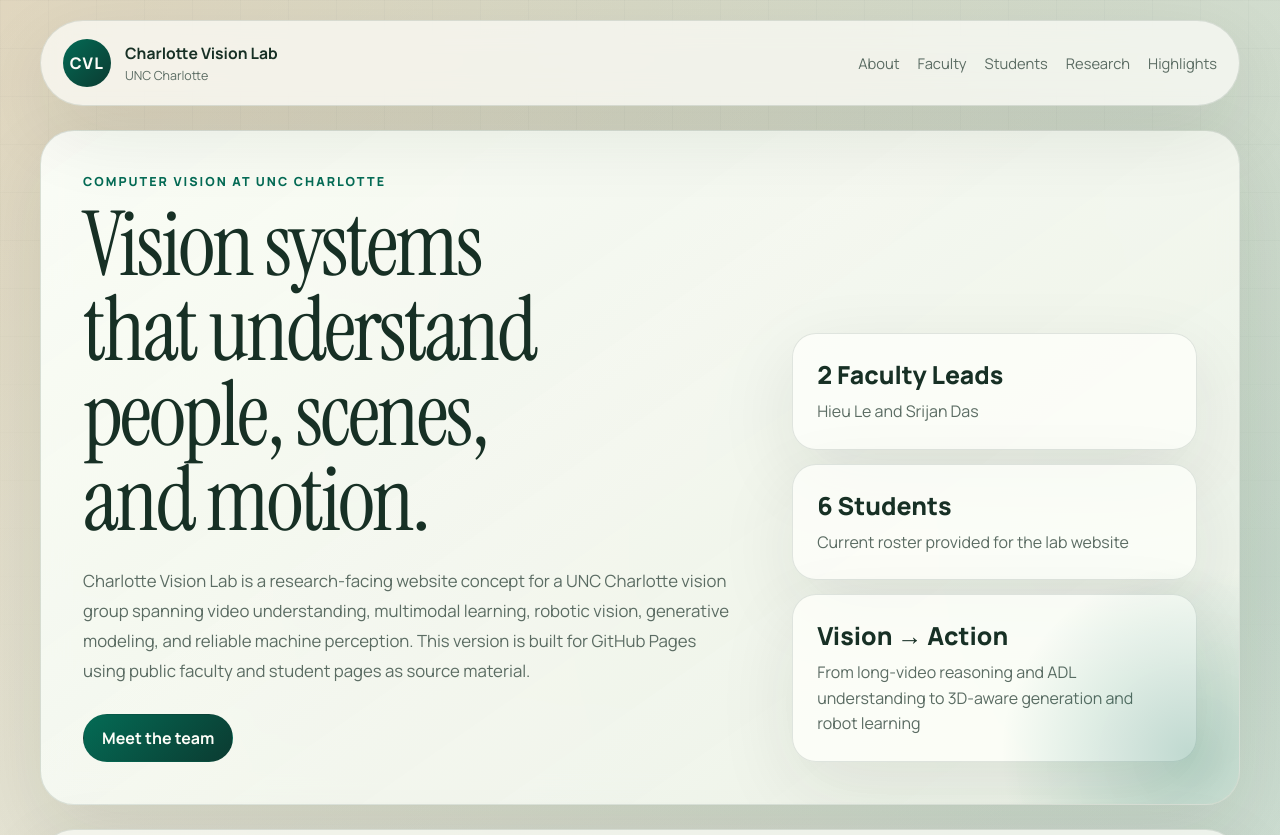
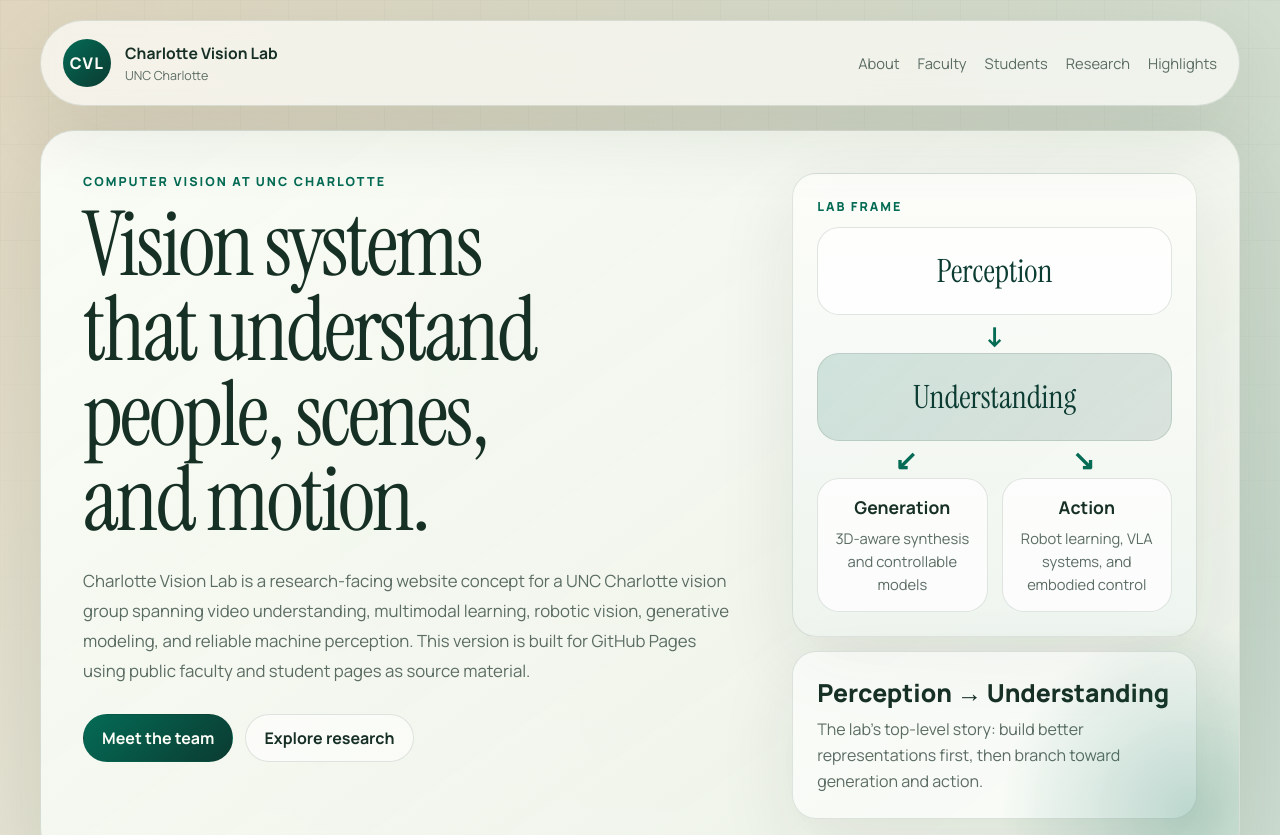
Before and after one commit to charlottevisionlab/charlottevisionlab.github.io, a plain HTML site: page index.html in a window 1280 px wide. Shown: the top 835 px of the page. Drawn offline with Linux system fonts and the light colour scheme.

Commit message:
Add hero research flow figure

```diff
--- a/index.html
+++ b/index.html
@@ -49,23 +49,36 @@
             </p>
             <div class="hero-actions">
               <a class="button button-primary" href="#faculty">Meet the team</a>
+              <a class="button button-secondary" href="#research">Explore research</a>
             </div>
           </div>
 
           <aside class="hero-panel" aria-label="Lab snapshot">
-            <div class="stat-card">
-              <span class="stat-value">2 Faculty Leads</span>
-              <span class="stat-label">Hieu Le and Srijan Das</span>
-            </div>
-            <div class="stat-card">
-              <span class="stat-value">6 Students</span>
-              <span class="stat-label">Current roster provided for the lab website</span>
-            </div>
-            <div class="stat-card">
-              <span class="stat-value">Vision → Action</span>
+            <figure class="hero-figure">
+              <figcaption class="feature-kicker">Lab frame</figcaption>
+              <div class="flow-core">Perception</div>
+              <div class="flow-arrow flow-arrow-down" aria-hidden="true">↓</div>
+              <div class="flow-core flow-understanding">Understanding</div>
+              <div class="flow-branches" aria-hidden="true">
+                <span class="flow-arrow">↙</span>
+                <span class="flow-arrow">↘</span>
+              </div>
+              <div class="flow-leaves">
+                <div class="flow-leaf">
+                  <strong>Generation</strong>
+                  <span>3D-aware synthesis and controllable models</span>
+                </div>
+                <div class="flow-leaf">
+                  <strong>Action</strong>
+                  <span>Robot learning, VLA systems, and embodied control</span>
+                </div>
+              </div>
+            </figure>
+            <div class="stat-card stat-card-note">
+              <span class="stat-value">Perception → Understanding</span>
               <span class="stat-label">
-                From long-video reasoning and ADL understanding to 3D-aware
-                generation and robot learning
+                The lab’s top-level story: build better representations first,
+                then branch toward generation and action.
               </span>
             </div>
           </aside>
--- a/styles.css
+++ b/styles.css
@@ -234,6 +234,79 @@ body::before {
   align-content: end;
 }
 
+.hero-figure {
+  margin: 0;
+  padding: 24px;
+  border: 1px solid var(--line);
+  border-radius: var(--radius-lg);
+  background:
+    linear-gradient(180deg, rgba(253, 254, 250, 0.92), rgba(238, 244, 239, 0.92));
+  box-shadow: var(--shadow);
+}
+
+.flow-core,
+.flow-leaf {
+  display: grid;
+  place-items: center;
+  text-align: center;
+  border: 1px solid var(--line);
+  border-radius: 22px;
+  background: rgba(255, 255, 255, 0.74);
+}
+
+.flow-core {
+  min-height: 88px;
+  padding: 18px;
+  font-family: "Instrument Serif", serif;
+  font-size: 2rem;
+  color: var(--accent-deep);
+}
+
+.flow-understanding {
+  background:
+    linear-gradient(135deg, rgba(4, 107, 85, 0.16), rgba(11, 59, 49, 0.12));
+}
+
+.flow-arrow,
+.flow-branches {
+  display: grid;
+  place-items: center;
+  color: var(--accent);
+  font-size: 1.7rem;
+  font-weight: 800;
+}
+
+.flow-arrow-down {
+  min-height: 38px;
+}
+
+.flow-branches {
+  grid-template-columns: repeat(2, 1fr);
+  min-height: 32px;
+}
+
+.flow-leaves {
+  display: grid;
+  grid-template-columns: repeat(2, minmax(0, 1fr));
+  gap: 14px;
+}
+
+.flow-leaf {
+  gap: 8px;
+  min-height: 132px;
+  padding: 16px;
+}
+
+.flow-leaf strong {
+  font-size: 1.1rem;
+}
+
+.flow-leaf span {
+  color: var(--muted);
+  font-size: 0.92rem;
+  line-height: 1.55;
+}
+
 .stat-card,
 .feature-card,
 .faculty-card,
@@ -250,6 +323,10 @@ body::before {
 
 .stat-card {
   padding: 24px;
+}
+
+.stat-card-note {
+  background: rgba(255, 255, 255, 0.56);
 }
 
 .stat-value {
@@ -504,7 +581,8 @@ code {
   .people-grid,
   .work-grid,
   .cta-band,
-  .sources-grid {
+  .sources-grid,
+  .flow-leaves {
     grid-template-columns: 1fr;
   }
 
```
